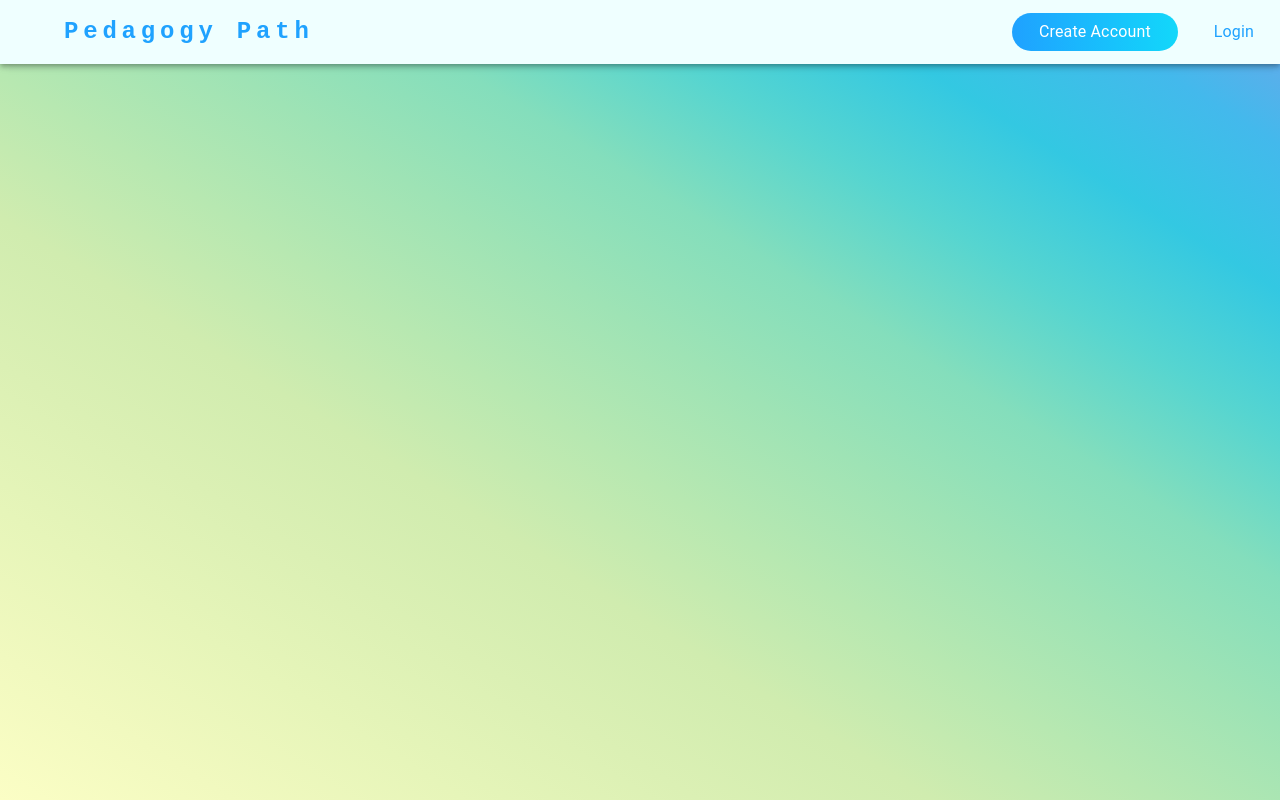
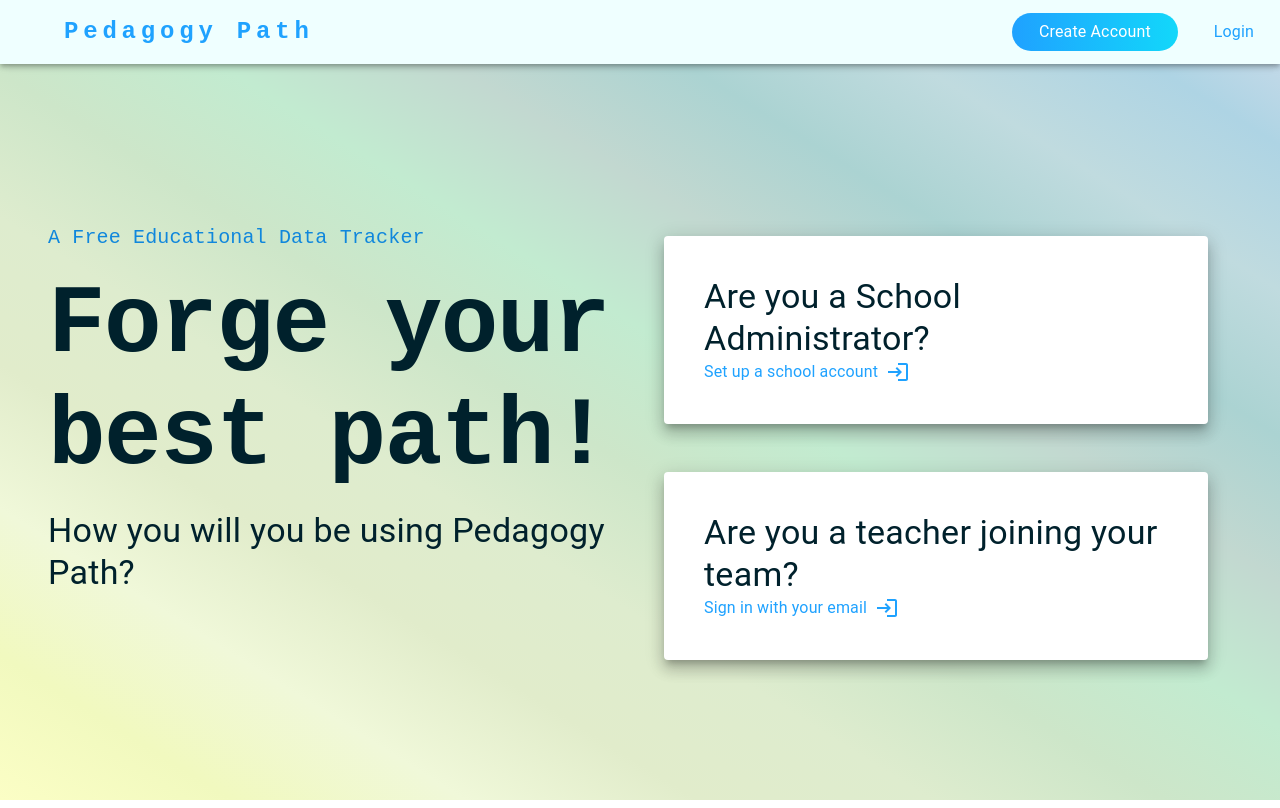
Before and after one commit to katc336/student-attendance-tracker, a React (Vite) app in the folder student-attendance/: page /create_account in a window 1280 px wide. Built offline with nearby package versions, Linux system fonts and the light colour scheme.

Commit message:
Add basic create account page template

```diff
--- a/student-attendance/src/client/App.css
+++ b/student-attendance/src/client/App.css
@@ -59,10 +59,31 @@
 }
 
 .login-button:hover {
-transition: border-color 2s;
+  transition: border-color 2s;
   border-color: #1FA2FF;
   border-radius: 40px;
   border-width: 1px;
+}
+
+.choice-button {
+  background-image: linear-gradient(to right, #1FA2FF 0%, #12D8FA 51%, #1FA2FF 100%);
+  margin: 10px;
+  padding: 15px 45px;
+  text-align: center;
+  transition: 0.5s;
+  background-size: 200% auto;
+  color: white;
+  border-color: transparent;
+  box-shadow: 0 0 20px #eee;
+  border-radius: 10px;
+  display: block;
+}
+
+.choice-button:hover {
+  background-position: right center;
+  /* change the direction of the change here */
+  color: #fff;
+  text-decoration: none;
 }
 
 .link:hover {
--- a/student-attendance/src/client/content/AppBar/NavBar.tsx
+++ b/student-attendance/src/client/content/AppBar/NavBar.tsx
@@ -2,9 +2,7 @@ import { useState } from "react";
 import Typography from "@mui/material/Typography"
 import AppBar from "@mui/material/AppBar"
 import Toolbar from '@mui/material/Toolbar';
-
-const settings = ['Profile', 'Account', 'Dashboard', 'Logout'];
-
+import { Link } from "react-router-dom";
 const NavBar: React.FC = () => {
     return (
         <div>
@@ -24,11 +22,13 @@ const NavBar: React.FC = () => {
                     >
                         Pedagogy Path
                     </Typography>
-                    <button className="nav-bar-button">
-                        <Typography>
-                            Create Account
-                        </Typography>
-                    </button>
+                    <Link to="/create_account">
+                        <button className="nav-bar-button">
+                            <Typography>
+                                Create Account
+                            </Typography>
+                        </button>
+                    </Link>
                     <button className="login-button">
                         <Typography>
                             Login
--- /dev/null
+++ b/student-attendance/src/client/content/CreateAccount.tsx/CreatAccount.tsx
@@ -0,0 +1,57 @@
+import { useState } from "react";
+import Box from "@mui/material/Box"
+import Card from "@mui/material/Card"
+import Typography from "@mui/material/Typography"
+import Stack from "@mui/material/Stack"
+import LoginIcon from '@mui/icons-material/Login';
+import { Link } from "react-router-dom";
+
+const CreatAccount: React.FC = () => {
+    return (
+        <Box sx={{ display: "flex", justifyContent: "center", alignItems: "center", height: "100vh", mx: 5 }}>
+            <Box sx={{ width: "50%", }}>
+                <Stack direction={"column"}>
+                <Typography sx={{ color: "#1087dc", fontFamily: 'monospace', my: 1 }} variant="h6">
+                     A Free Educational Data Tracker
+                    </Typography>
+                    <Typography sx={{ color: "#00212c", fontFamily: 'monospace', fontWeight: 700, my: 1 }} variant="h1">
+                       Forge your best path!
+                    </Typography>
+                    <Typography sx={{ color: "#00212c", my: 1 }} variant="h4">
+                        How you will you be using Pedagogy Path?
+                    </Typography>
+                </Stack>
+            </Box>
+            <Box sx={{ width: "50%" }}>
+                <Box sx={{ mt: 10 }}>
+                    <Stack direction={"column"}>
+                        <Card elevation={10} sx={{ p: 5, m: 3 }}>
+                            <Typography variant="h4" sx={{ color: "#00212c" }}>
+                                Are you a School Administrator?
+                            </Typography>
+                            <Stack direction={"row"}>
+                                <Typography sx={{ color: "#1FA2FF" }}>
+                                    Set up a school account
+                                </Typography>
+                                <LoginIcon sx={{ mx: 1, color: "#1FA2FF" }} />
+                            </Stack>
+                        </Card>
+                        <Card elevation={10} sx={{ p: 5, m: 3 }}>
+                            <Typography variant="h4" sx={{ color: "#00212c" }}>
+                                Are you a teacher joining your team?
+                            </Typography>
+                            <Stack direction={"row"}>
+                                <Typography sx={{ color: "#1FA2FF" }}>
+                                    Sign in with your email
+                                </Typography>
+                                <LoginIcon sx={{ mx: 1, color: "#1FA2FF" }} />
+                            </Stack>
+                        </Card>
+                    </Stack>
+                </Box>
+            </Box>
+        </Box>
+    )
+}
+
+export default CreatAccount
--- a/student-attendance/src/client/content/Homepage/HomePage.tsx
+++ b/student-attendance/src/client/content/Homepage/HomePage.tsx
@@ -6,7 +6,7 @@ import Typography from '@mui/material/Typography';
 
 const HomePage: React.FC = () => {
     return (
-        <div>
+        <div className='basic-background'>
 
         </div>
     )
--- a/student-attendance/src/client/index.css
+++ b/student-attendance/src/client/index.css
@@ -1,5 +1,5 @@
 html {
-  background-image: linear-gradient(to left bottom, #6ea6ea, #43b9ec, #33c8e2, #56d5d0, #84debc, #9ee3b5, #b7e8b1, #d0ecaf, #dbf0b4, #e6f5b9, #f1f9bf, #fbfec5);
+  background-image: linear-gradient(to left bottom, #d1ddeb, #aed4e4, #c0dbdf, #abd3d2, #c2d8d0, #c2ebd0, #cde6c9, #deecce, #e1eccb, #f0f8d9, #f1f9bf, #fbfec5);
   background-repeat: no-repeat;
   height: 100%
 }
--- a/student-attendance/src/client/main.tsx
+++ b/student-attendance/src/client/main.tsx
@@ -11,6 +11,7 @@ import { BrowserRouter } from "react-router-dom";
 import { Routes, Route } from "react-router-dom";
 //Pages
 import HomePage from "./content/Homepage/HomePage";
+import CreatAccount from "./content/CreateAccount.tsx/CreatAccount";
 
 ReactDOM.createRoot(document.getElementById("root") as HTMLElement).render(
   <React.StrictMode>
@@ -18,7 +19,8 @@ ReactDOM.createRoot(document.getElementById("root") as HTMLElement).render(
       <BrowserRouter>
         <App />
         <Routes>
-        <Route path="/" element={<HomePage />} />
+          <Route path="/" element={<HomePage />} />
+          <Route path="/create_account" element={<CreatAccount />} />
         </Routes>
       </BrowserRouter>
     </Provider>
```
